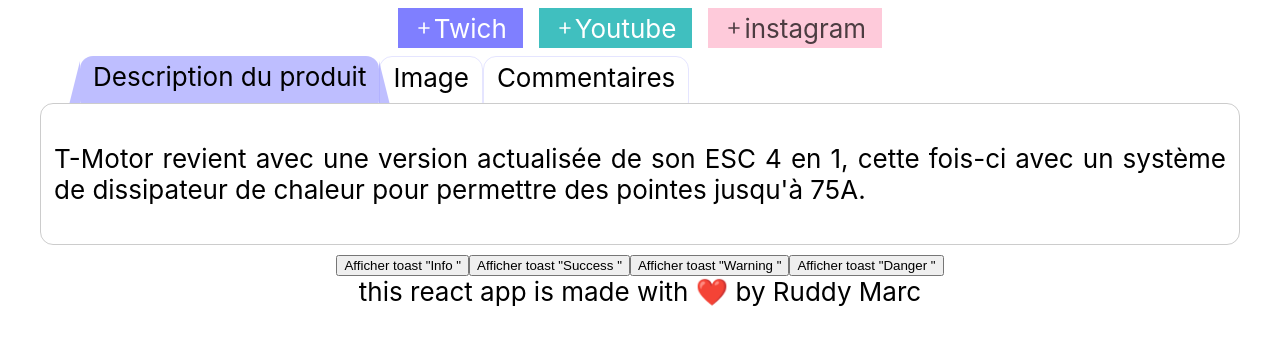
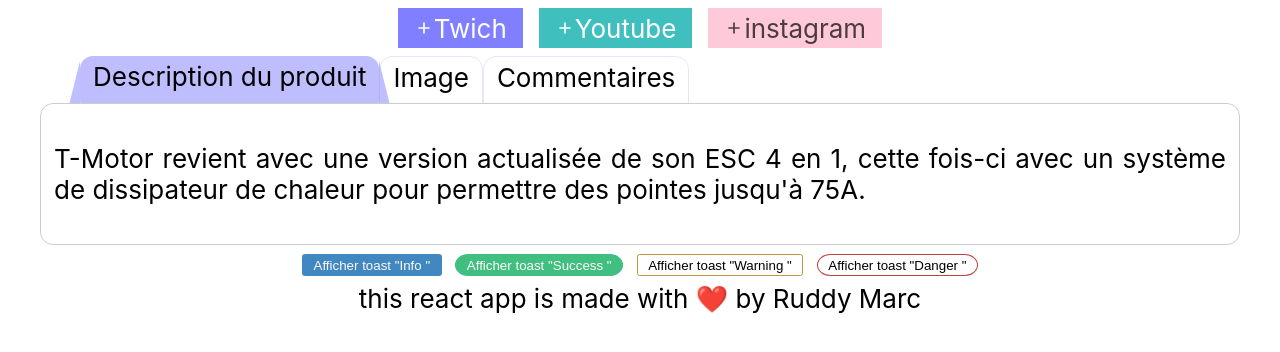
Before and after one commit to ruddymarc/studi-exercice-react-app, a React (Create React App) app: page / in a window 1280 px wide. Shown: the top 352 px of the page. Built offline with nearby package versions, Linux system fonts and the light colour scheme.

Commit message:
feat: add button components

```diff
--- /dev/null
+++ b/src/Components/Button.jsx
@@ -0,0 +1,44 @@
+/* eslint-disable import/no-unresolved */
+import React from 'react';
+import PropTypes from 'prop-types';
+import styles from './Button.module.css';
+
+const types = [null, 'Info', 'Success', 'Warning', 'Danger'];
+
+function Button({
+  label, onClick, type, rounded, hoverable,
+}) {
+  const classes = {
+    name: styles.Button,
+    type: styles[type],
+    shape: rounded ? styles.Rounded : null,
+    effect: hoverable ? styles.Hoverable : null,
+  };
+
+  return (
+    <button
+      id={type}
+      type="button"
+      className={Object.values(classes).join(' ')}
+      onClick={onClick}
+    >
+      {label}
+    </button>
+  );
+}
+
+Button.defaultProps = {
+  type: types[0],
+  rounded: false,
+  hoverable: false,
+};
+
+Button.propTypes = {
+  label: PropTypes.string.isRequired,
+  onClick: PropTypes.func.isRequired,
+  type: PropTypes.oneOf(types),
+  rounded: PropTypes.bool,
+  hoverable: PropTypes.bool,
+};
+
+export default Button;
--- /dev/null
+++ b/src/Components/Button.module.css
@@ -0,0 +1,21 @@
+.Button {
+  margin: .5em;
+  padding: .2em .8em; /* vertical horizontal */
+  cursor: pointer;
+  display: inline-flex;
+  border-radius: .2em;
+  border: thin solid hsl(180, 10%, 50%);
+}
+.Button:hover {
+  box-shadow: 1px 1px 3px 3px rgba(212, 212, 255, 0.8);
+}
+.Rounded { border-radius: 1em / 50%; }
+.Info,
+.Info:hover { color: snow; background: hsl(206, 50%, 50%); border-color: hsl(206, 50%, 50%); }
+.Success,
+.Success:hover { color: snow; background: hsl(150, 50%, 50%); border-color: hsl(150, 50%, 50%); }
+.Warning,
+.Warning:hover { color: snow; background: hsl(40, 50%, 50%); border-color: hsl(40, 50%, 50%); }
+.Danger,
+.Danger:hover { color: snow; background: hsl(0, 50%, 50%); border-color: hsl(0, 50%, 50%); }
+.Hoverable { color: inherit; background: transparent; }
--- a/src/Components/Toasts.jsx
+++ b/src/Components/Toasts.jsx
@@ -1,6 +1,7 @@
 /* eslint-disable import/no-unresolved */
 import React, { useState } from 'react';
 import Toast from './Toast';
+import Button from './Button';
 
 function Toasts() {
   const [showInfo, setShowInfo] = useState(false);
@@ -26,10 +27,10 @@ function Toasts() {
   return (
     <>
       <div className="Actions">
-        <button type="button" id="Info" onClick={toggleVisibility}>Afficher toast &quot;Info &quot;</button>
-        <button type="button" id="Success" onClick={toggleVisibility}>Afficher toast &quot;Success &quot;</button>
-        <button type="button" id="Warning" onClick={toggleVisibility}>Afficher toast &quot;Warning &quot;</button>
-        <button type="button" id="Danger" onClick={toggleVisibility}>Afficher toast &quot;Danger &quot;</button>
+        <Button type="Info" onClick={toggleVisibility} label="Afficher toast &quot;Info &quot;" />
+        <Button type="Success" onClick={toggleVisibility} label="Afficher toast &quot;Success &quot;" rounded />
+        <Button type="Warning" onClick={toggleVisibility} label="Afficher toast &quot;Warning &quot;" hoverable />
+        <Button type="Danger" onClick={toggleVisibility} label="Afficher toast &quot;Danger &quot;" rounded hoverable />
       </div>
       <div className="Toasts">
         { showInfo
```
